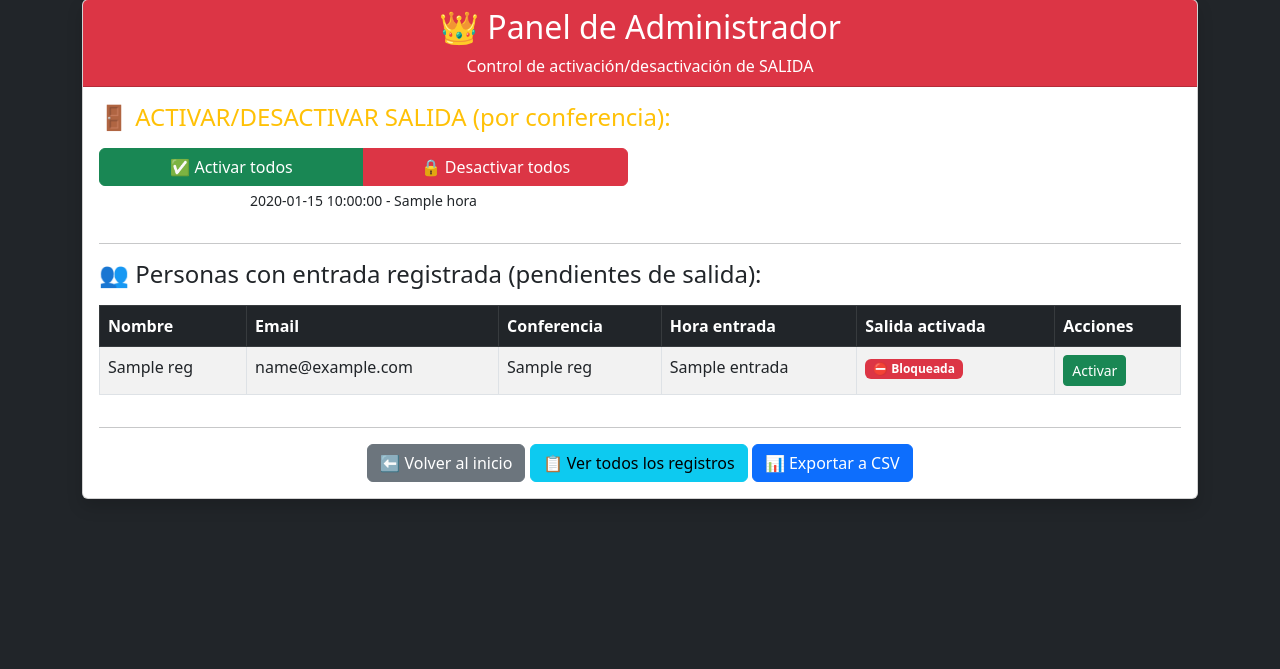
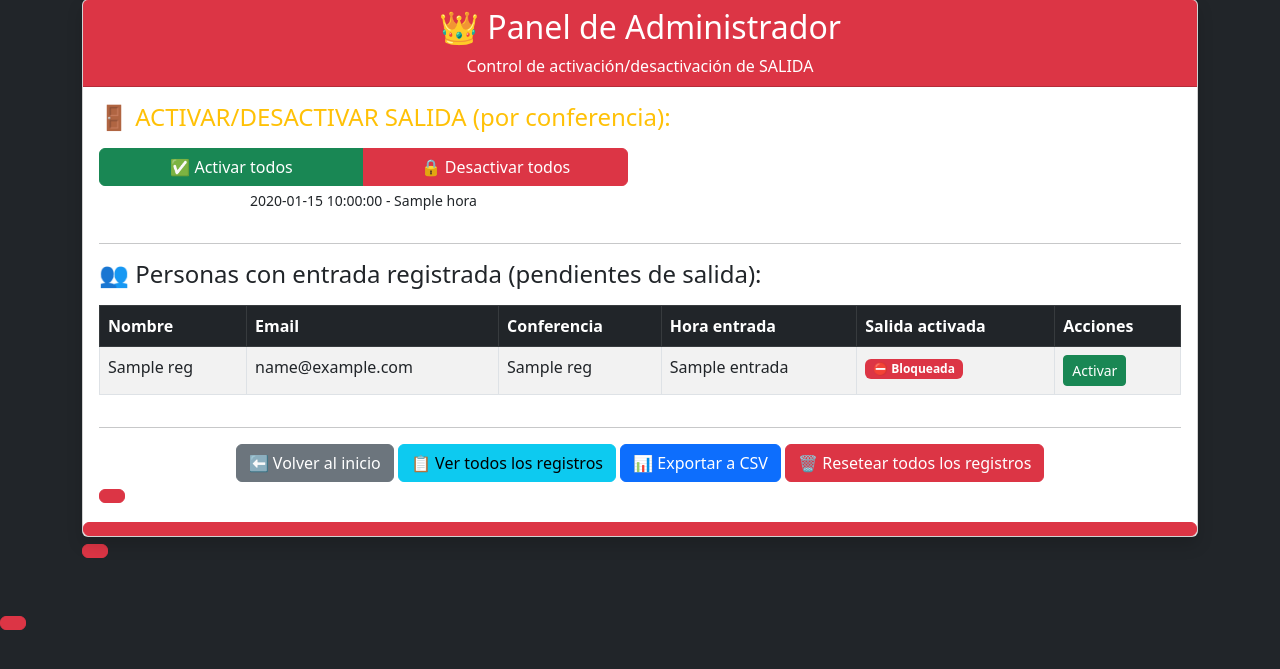
Before and after one commit to PABLO9307/jornadas-asistencia, a Flask app: template templates/admin.html in a window 1280 px wide. Shown: the part 49-718 px from the top of the page. Run offline with Flask 3, Linux system fonts and the light colour scheme; the template is opened without the code that fills it: most values are stand-ins (such as "Sample title", 1, 10 or a date in 2020).

Commit message:
Update admin.html

```diff
--- a/templates/admin.html
+++ b/templates/admin.html
@@ -85,6 +85,9 @@
                     <a href="{{ url_for('index') }}" class="btn btn-secondary">⬅ Volver al inicio</a>
                     <a href="{{ url_for('ver_registros') }}" class="btn btn-info">📋 Ver todos los registros</a>
                     <a href="{{ url_for('exportar_registros') }}" class="btn btn-primary">📊 Exportar a CSV</a>
+                        <a href="{{ url_for('reset_registros') }}" class="btn btn-danger"
+       onclick="return confirm('⚠️ ¿Estás seguro? Esto BORRARÁ TODOS los registros de asistencia. No se puede deshacer.');">
+       🗑️ Resetear todos los registros
                 </div>
             </div>
         </div>
```
